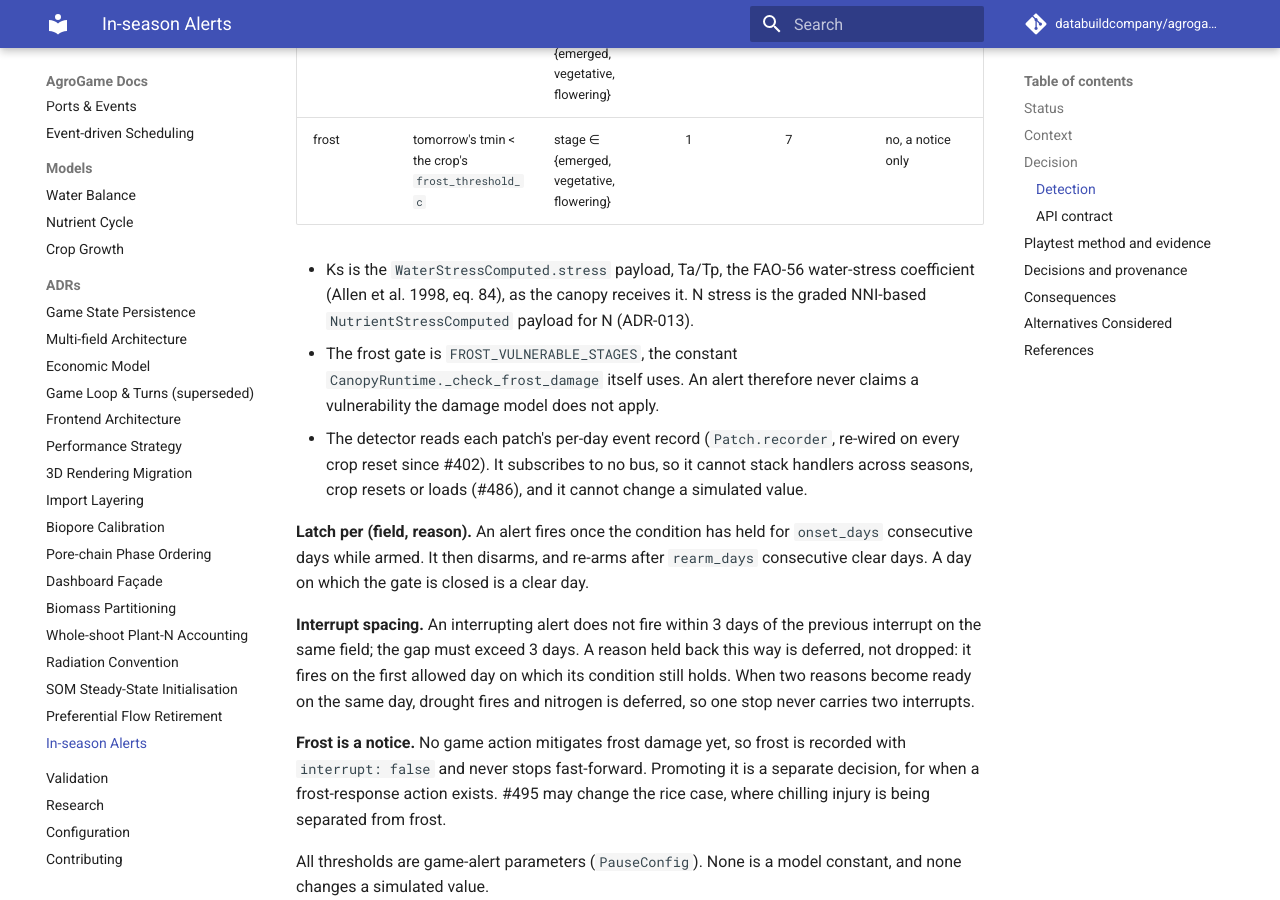
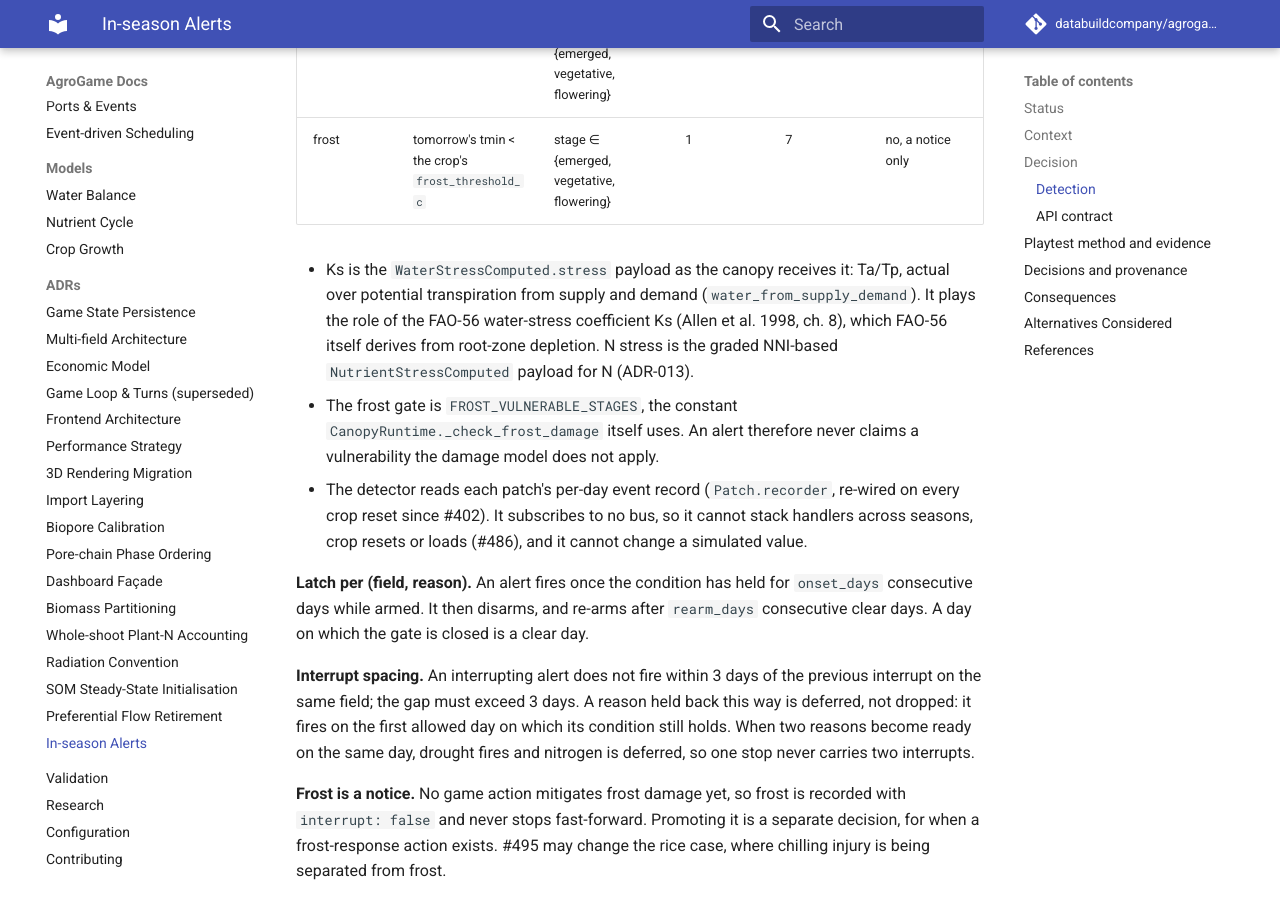
Before and after one commit to gedejong/agrogame, an MkDocs documentation site: the page built from docs/adr/ADR-017-in-season-alerts.md, in a window 1280 px wide and 900 px high, scrolled down 1364 px. Built offline with MkDocs 1.6.1 and Material for MkDocs 9.7.7, drawn with Linux system fonts in a browser that asks for light colours; comment, search, counter and statistics services are not loaded; some of the changed text lies outside the part shown.

Commit message:
docs(#470): cite Ks by definition, mark deferred informational, fix docstring
Ks is Ta/Tp from supply and demand; cite FAO-56 ch. 8 for the coefficient
it stands in for, not eq. 84 (the root-zone-depletion form).
PauseLatchState.deferred is documented as informational, since deferral
follows from armed, run_days and spacing. _replace_turn_manager no longer
claims the manager subscribes.

Co-Authored-By: Claude Opus 5.5 <noreply@anthropic.com>

```diff
--- a/docs/adr/ADR-017-in-season-alerts.md
+++ b/docs/adr/ADR-017-in-season-alerts.md
@@ -50,10 +50,12 @@ Signals are the simulation's own state, never a proxy:
 | nitrogen | N stress < 0.9 | stage ∈ {emerged, vegetative, flowering} | 3 | 10 | yes |
 | frost | tomorrow's tmin < the crop's `frost_threshold_c` | stage ∈ {emerged, vegetative, flowering} | 1 | 7 | no, a notice only |
 
-- Ks is the `WaterStressComputed.stress` payload, Ta/Tp, the FAO-56
-  water-stress coefficient (Allen et al. 1998, eq. 84), as the canopy
-  receives it. N stress is the graded NNI-based `NutrientStressComputed`
-  payload for N (ADR-013).
+- Ks is the `WaterStressComputed.stress` payload as the canopy receives it:
+  Ta/Tp, actual over potential transpiration from supply and demand
+  (`water_from_supply_demand`). It plays the role of the FAO-56 water-stress
+  coefficient Ks (Allen et al. 1998, ch. 8), which FAO-56 itself derives from
+  root-zone depletion. N stress is the graded NNI-based
+  `NutrientStressComputed` payload for N (ADR-013).
 - The frost gate is `FROST_VULNERABLE_STAGES`, the constant
   `CanopyRuntime._check_frost_damage` itself uses. An alert therefore never
   claims a vulnerability the damage model does not apply.
@@ -219,4 +221,4 @@ rice's 10 °C threshold is a chilling-injury question for the rice preset
 - #470 (this decision), #486, #487, #493, #494, #495, #519
 - ADR-001 (persistence), ADR-004 (superseded), ADR-013 (plant-N stress)
 - Allen, R. G., Pereira, L. S., Raes, D. & Smith, M. (1998). *Crop
-  evapotranspiration*. FAO Irrigation and Drainage Paper 56, eq. 84.
+  evapotranspiration*. FAO Irrigation and Drainage Paper 56, ch. 8 (Ks).
```
Also changed, not shown: 2 other files.
